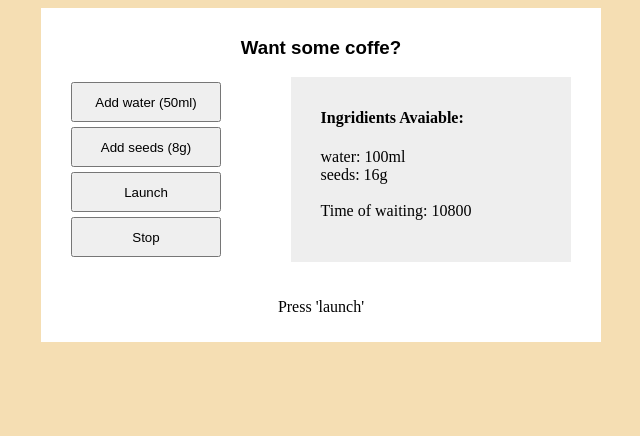
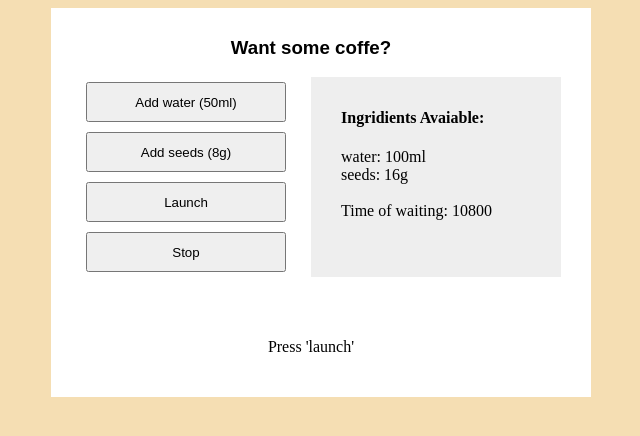
Before and after one commit to deridara/CoffeeMachine, a plain HTML site: page index.html in a window 1280 px wide. Shown: the whole page, without its empty margins (319-959 px from the left). Drawn offline with Linux system fonts and the light colour scheme.

Commit message:
some style

```diff
--- a/script.js
+++ b/script.js
@@ -31,9 +31,11 @@ function CoffeeMachine(power) {
 
     this.launch = function () {
             if (waterAmount < 50) {
-                console.log('Not enough water')
+                console.log('Not enough water');
+                waterMessage();
             } else if (seedsAmount < 8) {
-                console.log('Not enough seeds')
+                console.log('Not enough seeds');
+                seedsMessage();
             } else {
                 console.log('water is heating...');
                 inProcessMessage();
@@ -100,3 +102,10 @@ function finalMessage() {
 function stopMessage() {
     processBlock.innerHTML = 'Process stopped';
 }
+
+function waterMessage() {
+    processBlock.innerHTML = 'Add some water, please';
+}
+function seedsMessage() {
+    processBlock.innerHTML = 'Add some seeds, please';
+}
--- a/style.css
+++ b/style.css
@@ -12,24 +12,25 @@ section {
     width: 500px;
     margin: auto;
     height: 100%;
-    padding: 10px 30px;
+    padding: 10px 30px 0 10px;
 }
 
 .grid-wrapper {
     display: grid;
     grid-template: 'btns info'
-                    'process process'
+                    'process process'/ 50% 50%;
 }
 
 button {
-    display: block;
-    width: 150px;
+    display: inline-block;
+    width: 200px;
     height: 40px;
     margin: 5px 0;
 }
 
 .buttons-wrapper {
     grid-area: btns;
+    text-align: center;
 }
 
 .info {
@@ -41,7 +42,7 @@ button {
 
 .processing {
     margin: 20px 0 0;
-    line-height: 50px;
+    line-height: 100px;
     text-align: center;
     grid-area: process;
 }
```
